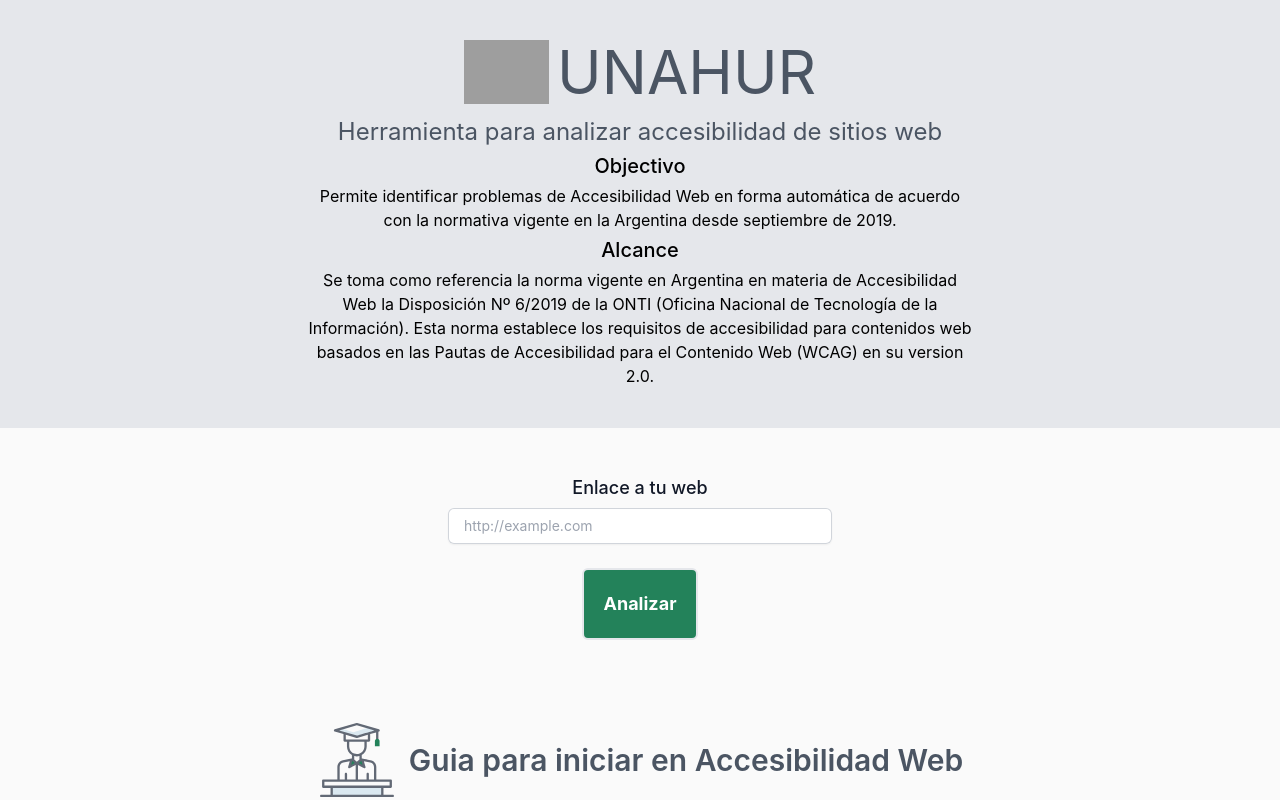
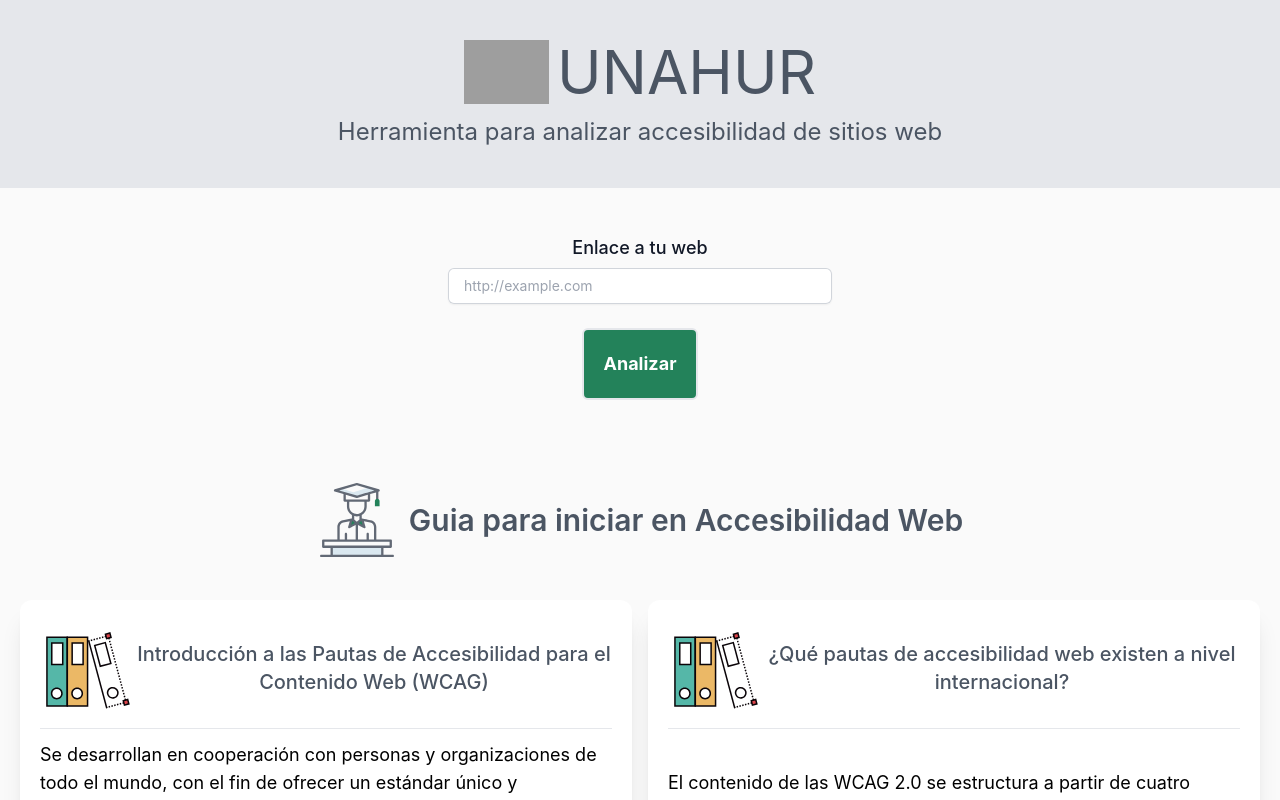
Before and after one commit to JoaquinPettinari/una-test, a React (Vite) app: page / in a window 1280 px wide. Shown: the top 800 px of the page. Built offline with nearby package versions, Linux system fonts and the light colour scheme; grey boxes are pictures that could not be loaded.

Commit message:
Basic changes

```diff
--- a/src/components/DocSection/DocSection.tsx
+++ b/src/components/DocSection/DocSection.tsx
@@ -4,7 +4,7 @@
 import Bookshelf from "../../assets/bookshelf.svg";
 const DocSection = () => {
   return (
-    <section className="max-w-7xl mx-auto mt-20">
+    <section className="max-w-7xl mx-auto mt-20 text-lg">
       <div className="flex items-center justify-center">
         <img src={Beginner} alt="Beginner icon" className="mr-3" />
         <Title title="Guia para iniciar en Accesibilidad Web" />
@@ -16,7 +16,7 @@
           link="https://www.w3.org/WAI/standards-guidelines/wcag/es"
         >
           <>
-            <p className="text-lg">
+            <p>
               Se desarrollan en cooperación con personas y organizaciones de
               todo el mundo, con el fin de ofrecer un estándar único y
               compartido que satisfaga las necesidades de las personas,
@@ -106,7 +106,7 @@
           title="Accesibilidad Web en Argentina"
           link="https://github.com/argob/accesibilidad-web/blob/master/docs/recomendaciones_pautas_accesibilidad_web.md#las-pautas-de-accesibilidad-web-en-la-argentina"
         >
-          <p className="text-lg">
+          <p>
             La normativa técnica que adopta las WCAG 2.0 de la W3C en Argentina
             es la Disposición ONTI 6/2019, siendo "A" y "AA" los niveles de
             conformidad requeridos.
--- a/src/components/Header/Header.tsx
+++ b/src/components/Header/Header.tsx
@@ -10,23 +10,6 @@
       <h1 className="mt-3 text-2xl text-gray-600">
         Herramienta para analizar accesibilidad de sitios web
       </h1>
-
-      <div className="max-w-2xl">
-        <h3 className="font-medium text-xl my-1">Objectivo</h3>
-        <p>
-          Permite identificar problemas de Accesibilidad Web en forma automática
-          de acuerdo con la normativa vigente en la Argentina desde septiembre
-          de 2019.
-        </p>
-        <h3 className="font-medium text-xl my-1">Alcance</h3>
-        <p>
-          Se toma como referencia la norma vigente en Argentina en materia de
-          Accesibilidad Web la Disposición Nº 6/2019 de la ONTI (Oficina
-          Nacional de Tecnología de la Información). Esta norma establece los
-          requisitos de accesibilidad para contenidos web basados en las Pautas
-          de Accesibilidad para el Contenido Web (WCAG) en su version 2.0.
-        </p>
-      </div>
     </header>
   );
 };
--- a/src/main.tsx
+++ b/src/main.tsx
@@ -1,7 +1,6 @@
 import React from "react";
 import ReactDOM from "react-dom/client";
 import Home from "./components/Home/Home.tsx";
-import AnalyzePage from "./components/AnalyzePage/AnalyzePage.tsx";
 import "./index.css";
 import { RouterProvider, createBrowserRouter } from "react-router-dom";
 
@@ -10,10 +9,6 @@
     path: "/",
     element: <Home />,
   },
-  {
-    path: "/analizar",
-    element: <AnalyzePage />,
-  },
 ]);
 
 ReactDOM.createRoot(document.getElementById("root")!).render(
```
